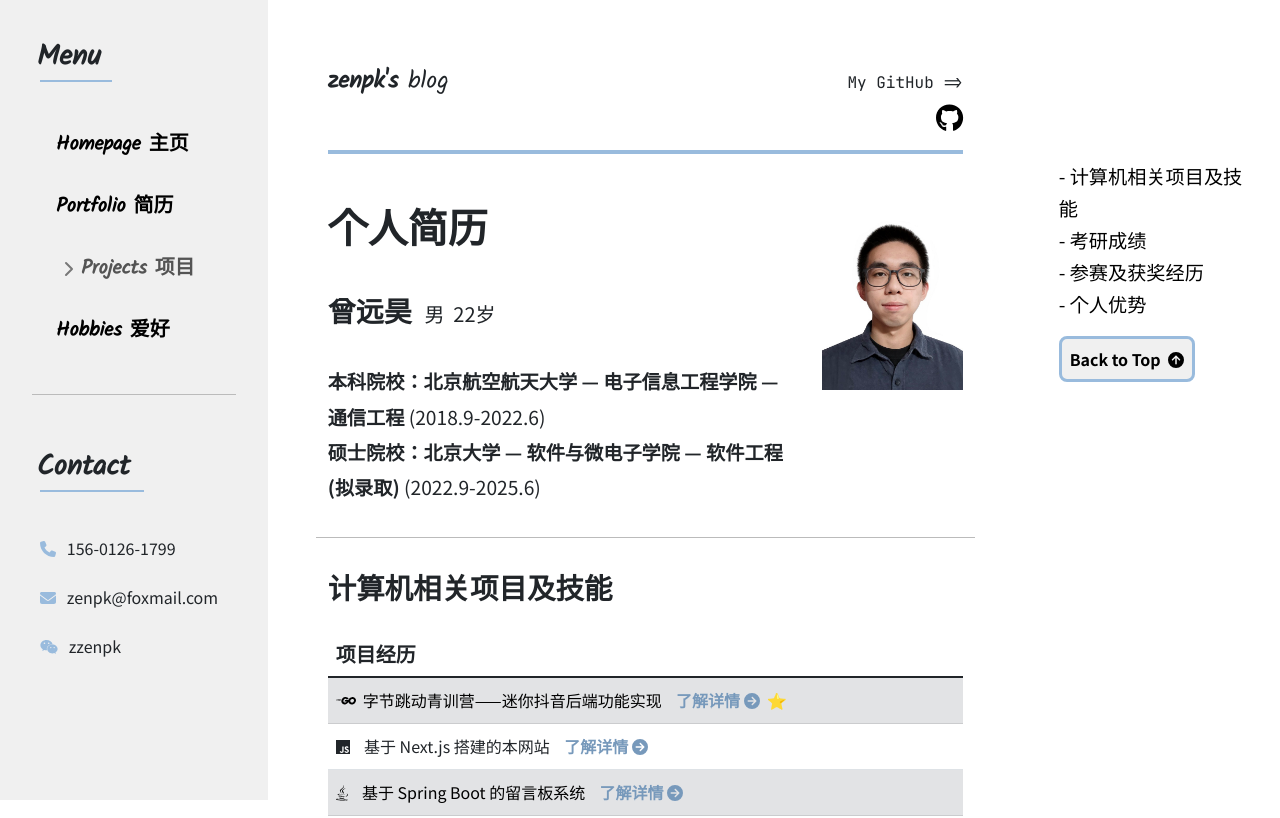
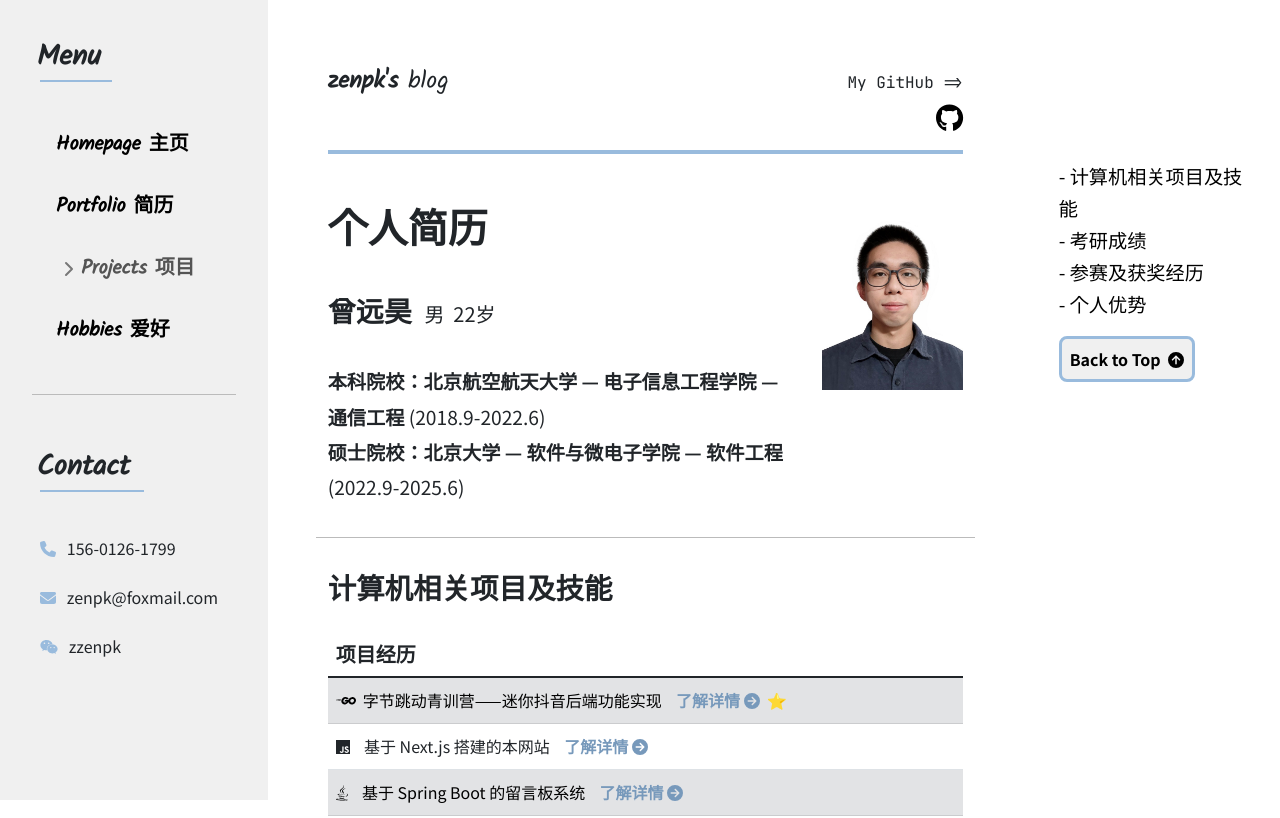
Before and after one commit to zenpk/mysite-nextjs, a Next.js app: page /portfolio in a window 1280 px wide. Shown: the top 818 px of the page. Built offline with nearby package versions, Linux system fonts and the light colour scheme.

Commit message:
update info

```diff
--- a/pages/portfolio.js
+++ b/pages/portfolio.js
@@ -34,7 +34,7 @@ export default function Portfolio() {
                         {" (2018.9-2022.6)"}
                         <br />
                         <span className="fw-bold">
-                            硕士院校：北京大学 — 软件与微电子学院 — 软件工程{" (拟录取)"}
+                            硕士院校：北京大学 — 软件与微电子学院 — 软件工程
                         </span>
                         {" (2022.9-2025.6)"}
                     </div>
```
